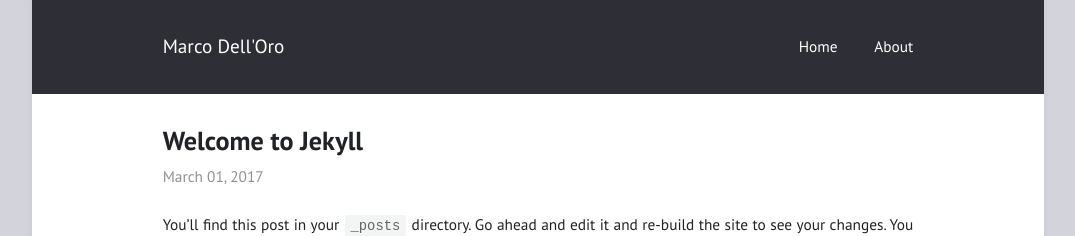
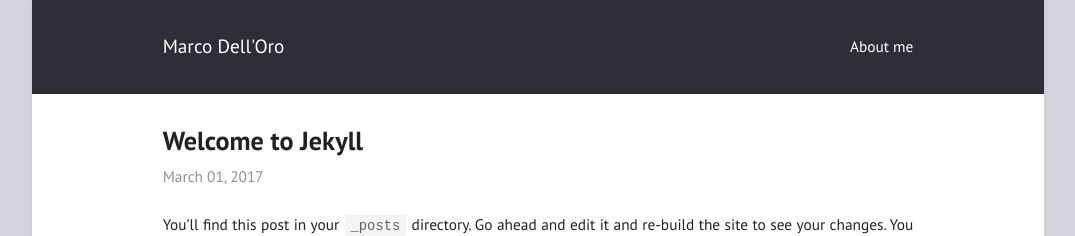
Before and after one commit to Marcodelloro/Marcodelloro.github.io, a Jekyll site: the page built from _posts/2017-03-01-welcome-to-jekyll.md, in a window 1280 px wide. Shown: the top 236 px of the page, without its empty margins (102-1177 px from the left). Built offline with Jekyll 4.4.1, drawn with Linux system fonts in a browser that asks for light colours.

Commit message:
Update _config.yml

```diff
--- a/_config.yml
+++ b/_config.yml
@@ -16,8 +16,8 @@ minimal: false             # use a dark header
 # Menu
 
 navigation:                # accepts {file, title, url, icon, sidebaricon}
-  - {file: "index.html"}
-  - {file: "README.md"}
+  - {file: "index.html", title: "home", icon: home}
+  - {file: "README.md", title: "About me"}
 
 external:                  # shows a footer with social links - for available icons see fontawesome.com/icons
   - {title: Mail, icon: envelope, url: "mailto:marcodelloro99@gmail.com"}
```
